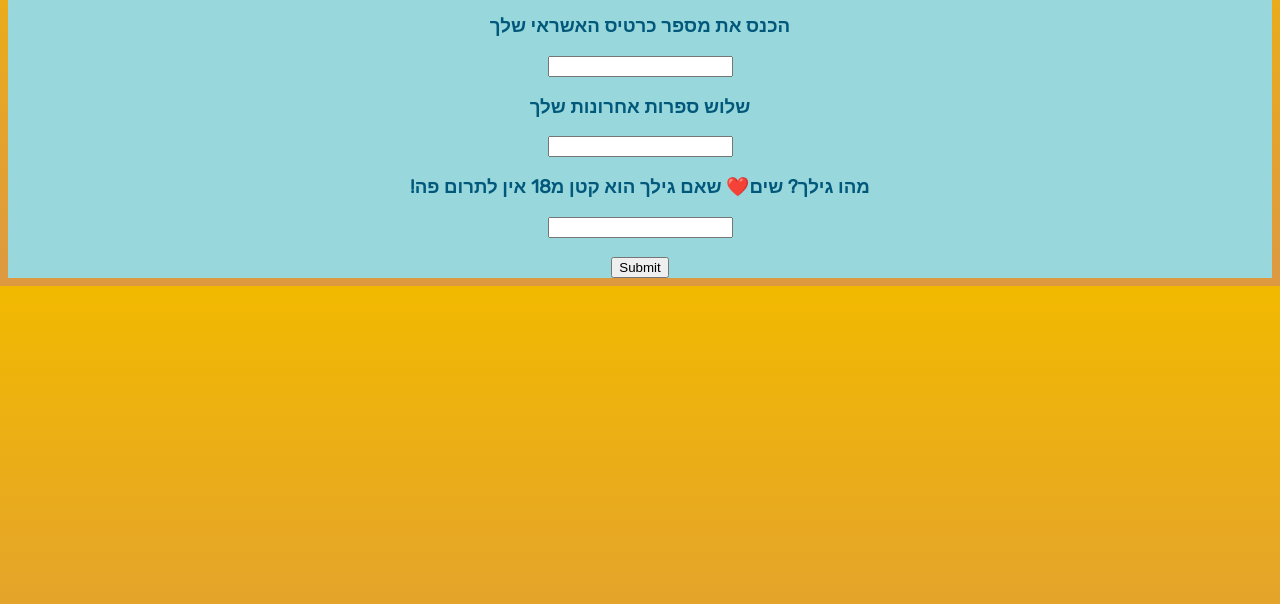
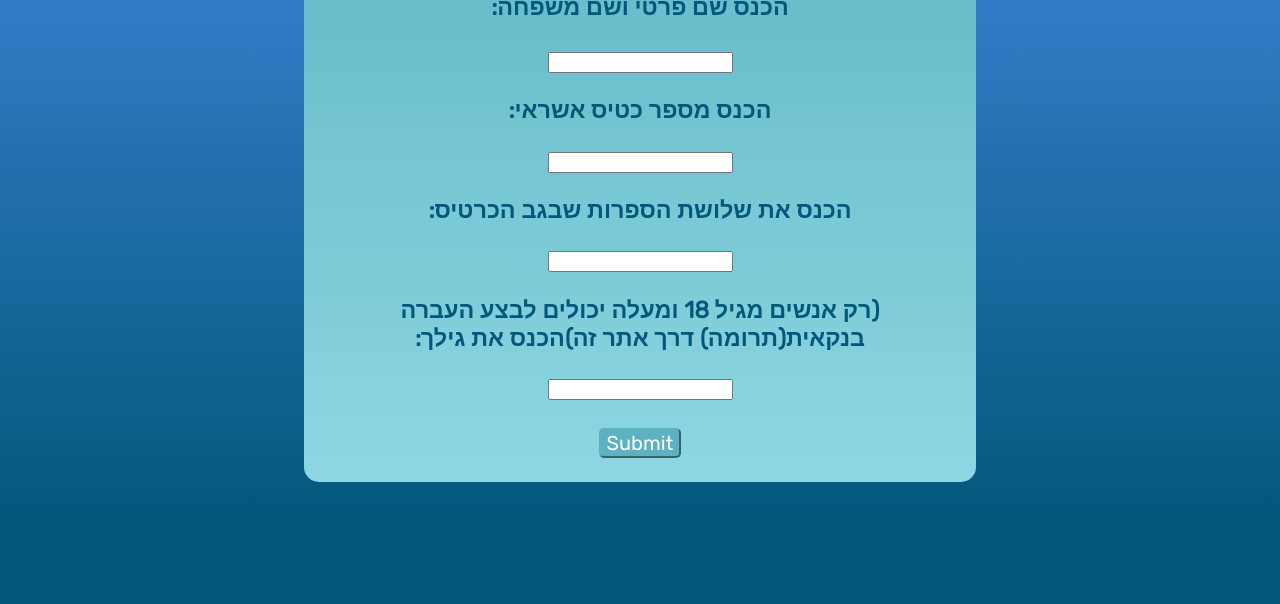
Before and after one commit to MayaLev6/Team-63-project, a plain HTML site: page html/money.html in a window 1280 px wide. Shown: the part 196-800 px from the top of the page. Drawn offline with Linux system fonts and the light colour scheme.

Commit message:
finishing to make the money files

```diff
--- a/css/categoryOfDonation.css
+++ b/css/categoryOfDonation.css
@@ -4,6 +4,8 @@ body {
     color: white;
     font-family: 'Rubik', sans-serif;
     background-size: cover;
+    background-size: 100% 100%;
+    background-attachment: fixed;
   }
 
 #top_container{
--- a/css/money.css
+++ b/css/money.css
@@ -2,8 +2,35 @@ body{
     text-align: center;
     font-family: 'Rubik', sans-serif;
     color:#01587A;
-    background-image: linear-gradient(#f2b900,#DD9941);
+    background-image:  linear-gradient(#3f82d8 10%,#01587A 90%)/*linear-gradient(#01587A 80%,#DD9941 20%)*/;
+    font-size: 20px;
+    background-size: cover;
+    background-size: 100% 100%;
+    background-attachment: fixed;
 }
-#div{
-    background-color: #98D7DC;
+#money{
+    background-image: linear-gradient(#5CB2C0,#8dd7e3);
+    display: block;
+    margin-left: auto;
+    margin-right: auto;
+    width: 50%;
+    padding:20px;
+    border-radius: 15px;
 }
+#submmiting{
+    background-color: #5CB2C0;
+    color: white;
+    font-family: 'Rubik', sans-serif;
+    transition-duration: 0.4s;
+    text-align: center;
+    text-decoration: none;
+    display: inline-block;
+    font-size:20px;
+    margin: 4px 2px;
+    cursor: pointer;
+    border-color:#5CB2C0 ;
+    border-radius: 5px;
+}
+#submmiting:hover{
+    box-shadow: 0 12px 16px 0 #5CB2C0, 0 17px 50px 0 #b6f1fa;
+}
--- a/html/money.html
+++ b/html/money.html
@@ -4,26 +4,27 @@
     <meta charset="UTF-8">
     <meta name="viewport" content="width=device-width, initial-scale=1.0">
     <title>Document</title>
+    <!--לעשות פביקון-->
     <link rel="stylesheet" href="../css/money.css">
     <link rel="preconnect" href="https://fonts.googleapis.com">
     <link rel="preconnect" href="https://fonts.gstatic.com" crossorigin>
     <link href="https://fonts.googleapis.com/css2?family=Rubik&display=swap" rel="stylesheet">
 </head>
 <body dir="rtl">
-    <div id="div">
+    <div id="money">
         <h1>העברת כספים</h1>
-        <h2>הכספים מעוברים לגורם ממשלתי ומשם מועבר לאיגונים שונים</h2>
+        <h2>הכספים עוברים דרך גורם ממשלתי לארגון</h2>
         <form action="">
-            <h3>הכנס שם ושם משפחה<h3>
+            <h3>הכנס שם פרטי ושם משפחה:<h3>
             <input type="text" id="fname" name="שם:" ><br>
-            <h3>הכנס את מספר כרטיס האשראי שלך</h3>
+            <h3>הכנס מספר כטיס אשראי:</h3>
             <input type="text" id="fname"  ><br>
-            <h3>שלוש ספרות אחרונות שלך</h3>
+            <h3>הכנס את שלושת הספרות שבגב הכרטיס:</h3>
             <input type="text" id="fname"  ><br>
-            <h3>מהו גילך? שים❤️ שאם גילך הוא קטן מ18 אין לתרום פה!</h3>
+            <h3> (רק אנשים מגיל 18 ומעלה יכולים לבצע העברה בנקאית(תרומה) דרך אתר זה)הכנס את גילך:</h3>
             <input type="number" id="tentacles" name="tentacles" min="18" max="">
             <br><br>
-            <input type="submit" value="Submit">
+            <input type="submit" id="submmiting" value="Submit">
 
 
         </form>
```
